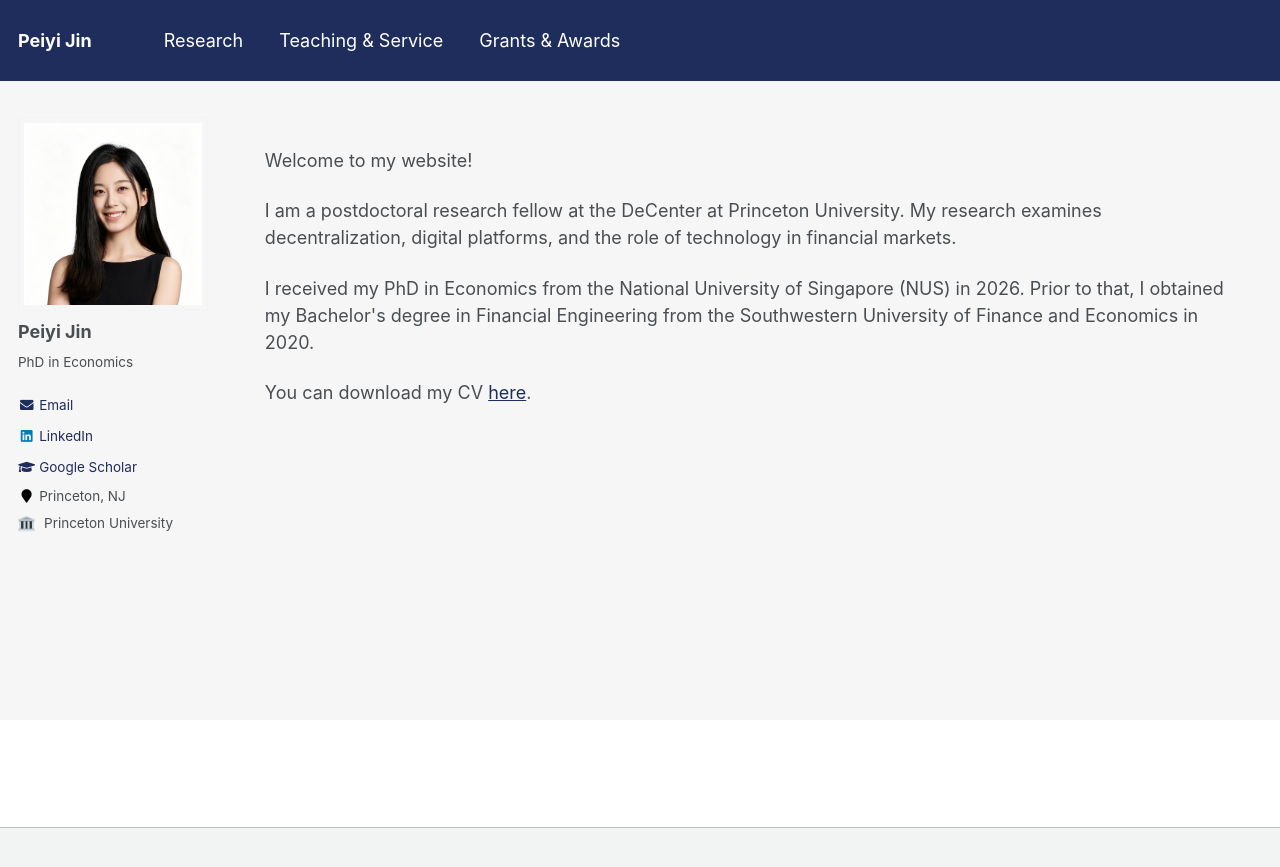
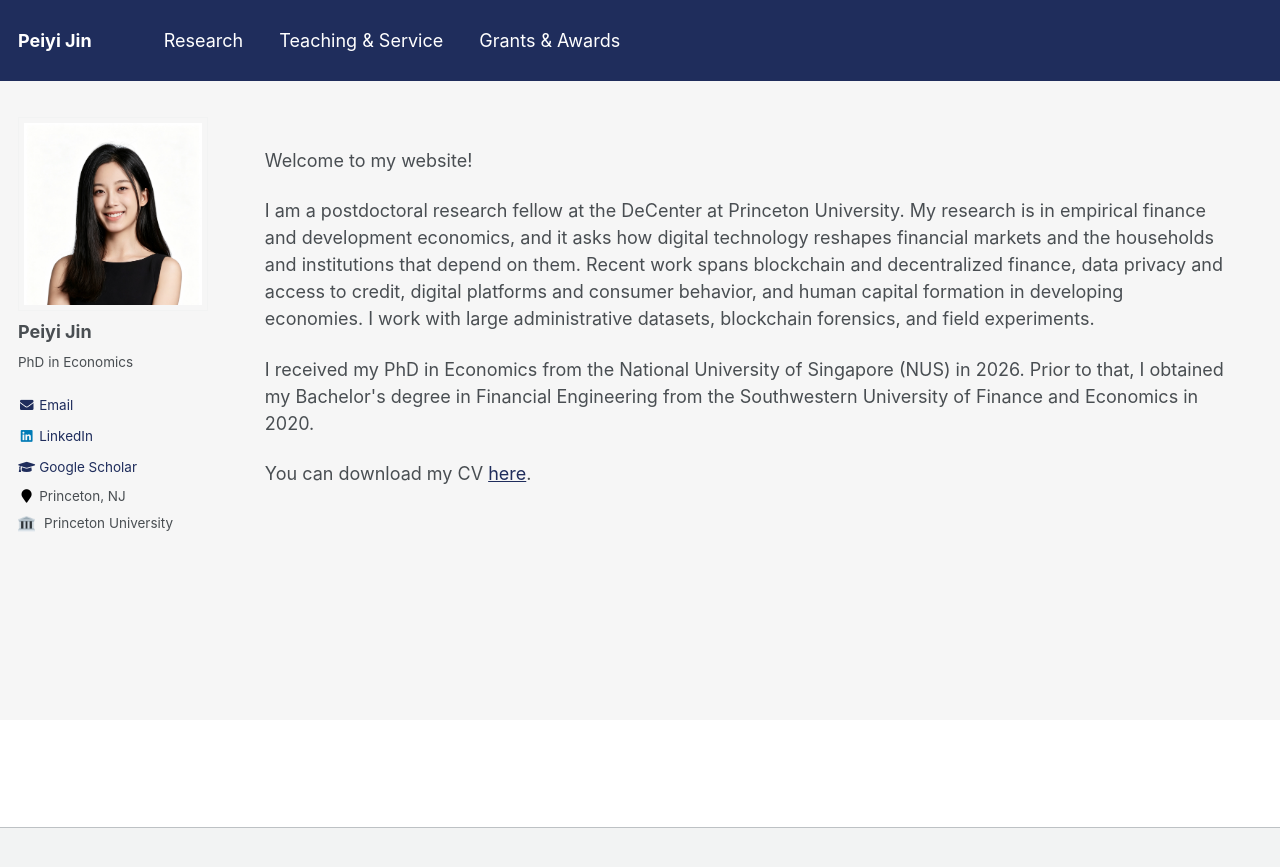
Before and after one commit to peiyi-jin/peiyi-jin.github.io, a Jekyll site: the page built from _pages/about.md, in a window 1280 px wide. Shown: the top 867 px of the page. Built offline with Jekyll 4.4.1, drawn with Linux system fonts in a browser that asks for light colours.

Commit message:
Broaden about-page research description beyond fintech
Co-Authored-By: Claude Opus 5 <noreply@anthropic.com>

```diff
--- a/_pages/about.md
+++ b/_pages/about.md
@@ -155,7 +155,7 @@ redirect_from:
 <p>Welcome to my website!</p>
 
 <p>
-I am a postdoctoral research fellow at the DeCenter at Princeton University. My research examines decentralization, digital platforms, and the role of technology in financial markets.
+I am a postdoctoral research fellow at the DeCenter at Princeton University. My research is in empirical finance and development economics, and it asks how digital technology reshapes financial markets and the households and institutions that depend on them. Recent work spans blockchain and decentralized finance, data privacy and access to credit, digital platforms and consumer behavior, and human capital formation in developing economies. I work with large administrative datasets, blockchain forensics, and field experiments.
 </p>
 
 <p>
```
